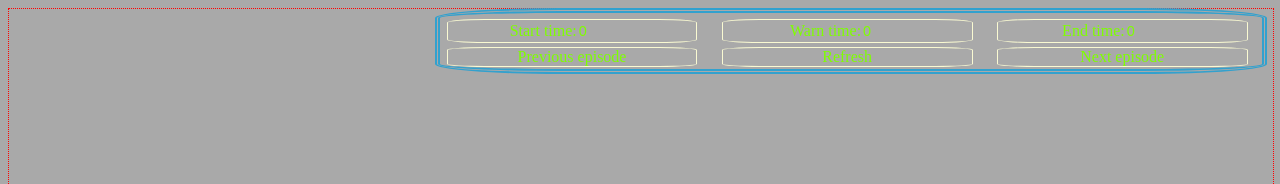
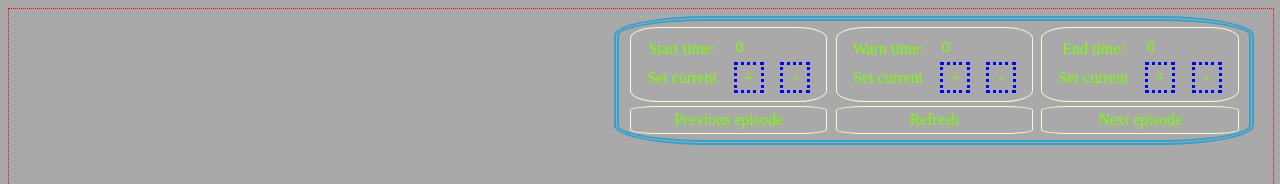
Before and after one commit to EvgenyGH/video-control-2, a browser extension: page contentScript/index.html in a window 1280 px wide. Shown: the top 184 px of the page. Drawn offline with Linux system fonts and the light colour scheme.

Commit message:
feat: add congtrol pan part 2

```diff
--- a/contentScript/cstyle.css
+++ b/contentScript/cstyle.css
@@ -1,31 +1,36 @@
 .controls_toolbar {
     position: absolute;
-    right: 1%;
-    top: 1%;
+    right: 2%;
+    top: 2%;
     font-size: 100%;
     border: thick double #32a1ce;
     border-radius: 15%;
     color: Chartreuse;
     box-sizing: border-box;
-    width: 65%;
+    width: 50vw;
     padding: 0.5%;
     display: grid;
     grid: ". . .";
-    grid-auto-columns: 31%;
-    grid-column-gap: 3%;
-    grid-row-gap: 10%;
+    grid-auto-columns: 32%;
+    justify-content: space-around;
+    grid-row-gap: 0.25em;
+    min-width: 32em;
 }
 
-.controls_button {
+.control_button,
+.time_container {
     position: relative;
     border: 1px solid LightGoldenRodYellow;
     border-radius: 15%;
     text-align: center;
+    line-height: 1.6;
 }
 
-    .controls_button:hover {
+    .control_button:hover,
+    .time_container:hover {
         background-color: rgba(201, 76, 76, 0.3);
         font-weight: bold;
+        #letter-spacing: 1.5px;
     }
 
 input[type="number"] {
@@ -38,19 +43,51 @@ input[type="number"] {
     box-sizing: border-box;
 }
 
-div[id$="time_div"]:hover input[type="number"] {
-    appearance: auto;
-    border: 1px dotted LightGoldenRodYellow;
-}
 
-#start_time,
-#end_time {
+
+#start_time_data,
+#end_time_data {
     width: 4em;
 }
 
-#warn_time {
+#warn_time_data {
     width: 3em;
 }
+
+.time_container {
+    display: grid;
+    grid: ". std std" ". . .";
+    justify-content: space-around;
+    padding: 4%;
+}
+
+#start_time_data,
+#warn_time_data,
+#end_time_data {
+    grid-area: std;
+}
+
+.plus,
+.minus,
+.set_current {
+
+
+}
+
+.plus,
+.minus {
+    border: dotted blue;
+    margin: auto 0;
+    width: 1.5em;
+}
+
+.set_current {
+    margin: auto;
+}
+
+
+
+
 
 
 
--- a/contentScript/test.js
+++ b/contentScript/test.js
@@ -9,75 +9,73 @@ function createVideoControls() {
     controls = document.createElement("div");
     controls.className = "controls_toolbar";
 
-    buttons["startTime"] = document.createElement("div");
-    buttons["startTime"].id = "start_time_div";
+    buttons["start_time"] = createTimeElement("start_time", "Start time:");
+    //controls.append(buttons["start_time"]);
+    buttons["warn_time"] = createTimeElement("warn_time", "Warn time:");
+    //controls.append(buttons["warn_time"]);
+    buttons["end_time"] = createTimeElement("end_time", "End time:");
+    //controls.append(buttons["end_time"]);
 
-    label = document.createElement("label");
-    label.setAttribute('for', "start_data");
-    label.textContent = "Start time:";
-
-    timeNumbers["startTime"] = document.createElement("input");
-    timeNumbers["startTime"].setAttribute('id', 'start_time');
-
-    buttons["startTime"].append(label);
-    buttons["startTime"].append(timeNumbers["startTime"]);
-
-    buttons["warnTime"] = document.createElement("div");
-    buttons["warnTime"].id = "Warn_time_div";
-
-    label = document.createElement("label");
-    label.setAttribute('for', "warn_time");
-    label.textContent = "Warn time:";
-
-    timeNumbers["warnTime"] = document.createElement("input");
-    timeNumbers["warnTime"].setAttribute('id', 'warn_time');
-
-    buttons["warnTime"].append(label);
-    buttons["warnTime"].append(timeNumbers["warnTime"]);
-
-    buttons["endTime"] = document.createElement("div");
-    buttons["endTime"].id = "End_time_div";
-
-    label = document.createElement("label");
-    label.setAttribute('for', "end_time");
-    label.textContent = "End time:";
-
-    timeNumbers["endTime"] = document.createElement("input");
-    timeNumbers["endTime"].setAttribute('id', 'end_time');
-
-    buttons["endTime"].append(label);
-    buttons["endTime"].append(timeNumbers["endTime"]);
-
+    //here
     buttons["prevEpisode"] = document.createElement("div");
     buttons["prevEpisode"].textContent = "Previous episode";
     buttons["prevEpisode"].id = "Previous_episode";
+    buttons["prevEpisode"].className = "control_button";
 
     buttons["refresh"] = document.createElement("div");
     buttons["refresh"].textContent = "Refresh";
     buttons["refresh"].id = "Refresh";
+    buttons["refresh"].className = "control_button";
 
     buttons["nextEpisode"] = document.createElement("div");
     buttons["nextEpisode"].textContent = "Next episode";
     buttons["nextEpisode"].id = "Next_episode";
+    buttons["nextEpisode"].className = "control_button";
 
     Object.values(buttons).forEach(val => {
-        val.className = "controls_button";
         controls.append(val);
-    });
-
-    Object.values(timeNumbers).forEach(val => {
-        val.setAttribute('type', 'number');
-        val.setAttribute('min', '0');
-        val.setAttribute('value', '0');
     });
 
     document.querySelector("video").parentElement.append(controls);
 
     console.log(`INFO: Video controls created.`);
+}
 
-    //injectCSS();
+function createTimeElement(name, labelText) {
+    let timeElement = document.createElement("div");
+    timeElement.id = `${name}_container`;
+    timeElement.className = "time_container";
 
-   // console.log(`INFO: Video controls ready.`);
+    let label = document.createElement("label");
+    label.setAttribute('for', `${name}_data`);
+    label.textContent = labelText;
 
-    return [buttons, timeNumbers];
+    let inputElement = document.createElement("input");
+    inputElement.setAttribute('id', `${name}_data`);
+    inputElement.setAttribute('type', 'number');
+    inputElement.setAttribute('value', '0');
+
+    let setCurrentElement = document.createElement("div");
+    setCurrentElement.className = `set_current`;
+    setCurrentElement.textContent = "Set current";
+
+    let plusElement = document.createElement("div");
+    plusElement.className = `plus`;
+    plusElement.textContent = "+";
+
+    let minusElement = document.createElement("div");
+    minusElement.className = `minus`;
+    minusElement.textContent = "-";
+
+    timeElement.append(label);
+    timeElement.append(inputElement);
+    timeElement.append(setCurrentElement);
+    timeElement.append(plusElement);
+    timeElement.append(minusElement);
+
+    return timeElement;
 }
+
+function createNavElement() {
+
+}
```
